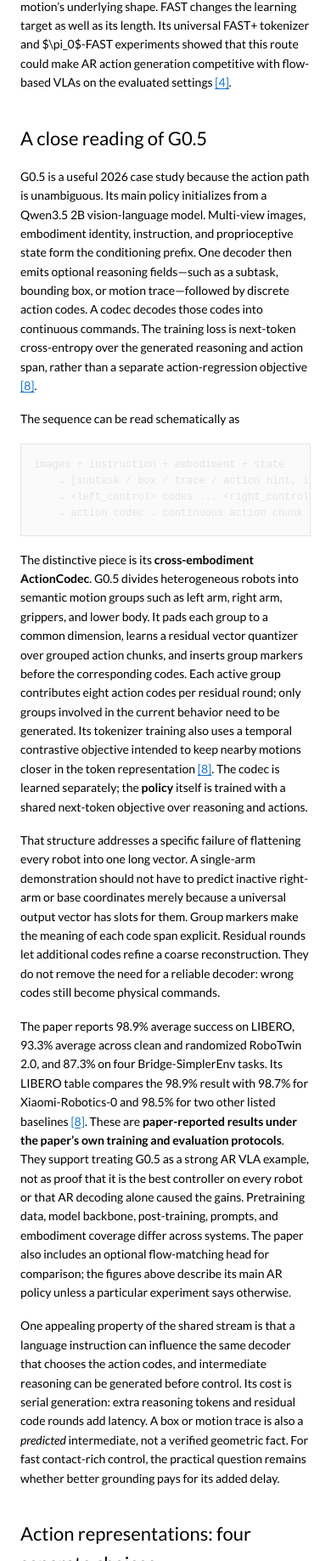
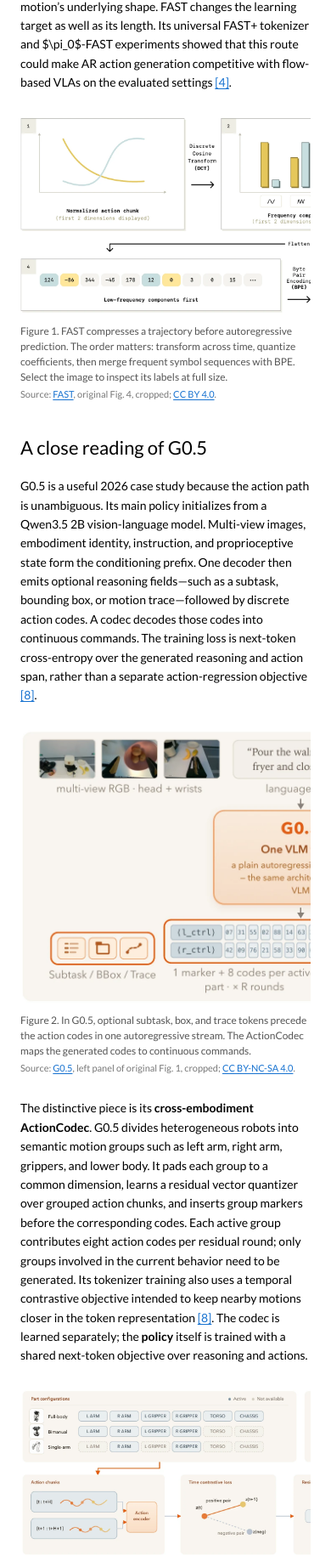
Before and after one commit to yanjun711/yanjun711.github.io, an Astro site: page /blog/autoregressive-vla-action-representations in a window 390 px wide. Shown: the part 3614-5451 px from the top of the page at 85% size. Built offline with nearby package versions, Linux system fonts and the light colour scheme; Astro itself is replaced by a stand-in of ours; some packages are replaced by stand-ins of ours.

Commit message:
Add source-credited VLA paper figures

```diff
--- a/src/content/blog/autoregressive-vla-action-representations.md
+++ b/src/content/blog/autoregressive-vla-action-representations.md
@@ -41,24 +41,36 @@ The pressure that drove compression is easy to see. For an illustrative $H=16$ s
 
 FAST's concrete pipeline first normalizes action dimensions, applies a discrete cosine transform (DCT) along time, quantizes the coefficients, flattens them, and uses BPE to compress the resulting sequence. Smooth trajectories often concentrate information in lower temporal frequencies. The paper argues that predicting every nearly identical high-rate sample can reward copying the preceding token rather than learning the motion's underlying shape. FAST changes the learning target as well as its length. Its universal FAST+ tokenizer and $\pi_0$-FAST experiments showed that this route could make AR action generation competitive with flow-based VLAs on the evaluated settings [\[4\]](https://arxiv.org/abs/2501.09747v1).
 
+<figure class="figure-paper">
+  <a href="/images/blog/autoregressive-vla-action-representations/fast-tokenizer.webp" aria-label="Open the FAST tokenizer figure at full size">
+    <img src="/images/blog/autoregressive-vla-action-representations/fast-tokenizer.webp" alt="FAST converts a normalized action chunk into frequency coefficients with a DCT, quantizes them, flattens low-frequency coefficients first, then uses BPE to form a shorter sequence of action tokens." loading="lazy" decoding="async" width="2102" height="748" />
+  </a>
+  <figcaption>Figure 1. FAST compresses a trajectory before autoregressive prediction. The order matters: transform across time, quantize coefficients, then merge frequent symbol sequences with BPE. Select the image to inspect its labels at full size.<small class="figure-source">Source: <a href="https://arxiv.org/abs/2501.09747v1">FAST</a>, original Fig. 4, cropped; <a href="https://creativecommons.org/licenses/by/4.0/">CC BY 4.0</a>.</small></figcaption>
+</figure>
+
 ## A close reading of G0.5
 
 G0.5 is a useful 2026 case study because the action path is unambiguous. Its main policy initializes from a Qwen3.5 2B vision-language model. Multi-view images, embodiment identity, instruction, and proprioceptive state form the conditioning prefix. One decoder then emits optional reasoning fields—such as a subtask, bounding box, or motion trace—followed by discrete action codes. A codec decodes those codes into continuous commands. The training loss is next-token cross-entropy over the generated reasoning and action span, rather than a separate action-regression objective [\[8\]](https://arxiv.org/abs/2608.11739v1).
 
-The sequence can be read schematically as
-
-~~~text
-images + instruction + embodiment + state
-    → [subtask / box / trace / action hint, if requested]
-    → <left_control> codes ... <right_control> codes ...
-    → action codec → continuous action chunk
-~~~
+<figure class="figure-paper">
+  <a href="/images/blog/autoregressive-vla-action-representations/g05-stream.webp" aria-label="Open the G0.5 model diagram at full size">
+    <img src="/images/blog/autoregressive-vla-action-representations/g05-stream.webp" alt="G0.5 conditions one autoregressive VLM on multiview images, instruction, robot state and embodiment; it emits optional reasoning followed by body-part action codes, which an ActionCodec converts to continuous actions." loading="lazy" decoding="async" width="1344" height="660" />
+  </a>
+  <figcaption>Figure 2. In G0.5, optional subtask, box, and trace tokens precede the action codes in one autoregressive stream. The ActionCodec maps the generated codes to continuous commands.<small class="figure-source">Source: <a href="https://arxiv.org/abs/2608.11739v1">G0.5</a>, left panel of original Fig. 1, cropped; <a href="https://creativecommons.org/licenses/by-nc-sa/4.0/">CC BY-NC-SA 4.0</a>.</small></figcaption>
+</figure>
 
 The distinctive piece is its **cross-embodiment ActionCodec**. G0.5 divides heterogeneous robots into semantic motion groups such as left arm, right arm, grippers, and lower body. It pads each group to a common dimension, learns a residual vector quantizer over grouped action chunks, and inserts group markers before the corresponding codes. Each active group contributes eight action codes per residual round; only groups involved in the current behavior need to be generated. Its tokenizer training also uses a temporal contrastive objective intended to keep nearby motions closer in the token representation [\[8\]](https://arxiv.org/abs/2608.11739v1). The codec is learned separately; the **policy** itself is trained with a shared next-token objective over reasoning and actions.
 
+<figure class="figure-paper">
+  <a href="/images/blog/autoregressive-vla-action-representations/g05-codec.webp" aria-label="Open the G0.5 structured action tokenizer diagram at full size">
+    <img src="/images/blog/autoregressive-vla-action-representations/g05-codec.webp" alt="G0.5 identifies active robot body parts, encodes action chunks with a temporal contrastive objective and residual vector quantizer, then emits part-labeled codes that a decoder reconstructs as continuous motions." loading="lazy" decoding="async" width="2064" height="622" />
+  </a>
+  <figcaption>Figure 3. G0.5 keeps active body parts explicit and refines their action codes through residual quantization. Inactive groups do not require action tokens.<small class="figure-source">Source: <a href="https://arxiv.org/abs/2608.11739v1">G0.5</a>, original Fig. 3, cropped; <a href="https://creativecommons.org/licenses/by-nc-sa/4.0/">CC BY-NC-SA 4.0</a>.</small></figcaption>
+</figure>
+
 That structure addresses a specific failure of flattening every robot into one long vector. A single-arm demonstration should not have to predict inactive right-arm or base coordinates merely because a universal output vector has slots for them. Group markers make the meaning of each code span explicit. Residual rounds let additional codes refine a coarse reconstruction. They do not remove the need for a reliable decoder: wrong codes still become physical commands.
 
-The paper reports 98.9% average success on LIBERO, 93.3% average across clean and randomized RoboTwin 2.0, and 87.3% on four Bridge-SimplerEnv tasks. Its LIBERO table compares the 98.9% result with 98.7% for Xiaomi-Robotics-0 and 98.5% for two other listed baselines [\[8\]](https://arxiv.org/abs/2608.11739v1). These are **paper-reported results under the paper's own training and evaluation protocols**. They support treating G0.5 as a strong AR VLA example, not as proof that it is the best controller on every robot or that AR decoding alone caused the gains. Pretraining data, model backbone, post-training, prompts, and embodiment coverage differ across systems. The paper also includes an optional flow-matching head for comparison; the figures above describe its main AR policy unless a particular experiment says otherwise.
+The paper reports 98.9% average success on LIBERO, 93.3% average across clean and randomized RoboTwin 2.0, and 87.3% on four Bridge-SimplerEnv tasks. Its LIBERO table compares the 98.9% result with 98.7% for Xiaomi-Robotics-0 and 98.5% for two other listed baselines [\[8\]](https://arxiv.org/abs/2608.11739v1). These are **paper-reported results under the paper's own training and evaluation protocols**. They support treating G0.5 as a strong AR VLA example, not as proof that it is the best controller on every robot or that AR decoding alone caused the gains. Pretraining data, model backbone, post-training, prompts, and embodiment coverage differ across systems. The paper also includes an optional flow-matching head for comparison; the reported scores above describe its main AR policy unless a particular experiment says otherwise.
 
 One appealing property of the shared stream is that a language instruction can influence the same decoder that chooses the action codes, and intermediate reasoning can be generated before control. Its cost is serial generation: extra reasoning tokens and residual code rounds add latency. A box or motion trace is also a *predicted* intermediate, not a verified geometric fact. For fast contact-rich control, the practical question remains whether better grounding pays for its added delay.
 
--- a/src/styles/global.css
+++ b/src/styles/global.css
@@ -109,7 +109,11 @@ h1, h2, h3, p { margin: 0; }
 .prose figure.figure-plot img { max-width: 480px; }
 .prose figure.figure-plot figcaption { max-width: 480px; margin-inline: auto; }
 .prose figure.figure-mechanism img { max-width: 620px; }
+.prose figure.figure-paper > a { display: block; max-width: 760px; margin-inline: auto; }
+.prose figure.figure-paper img { display: block; max-width: 760px; }
+.prose figure.figure-paper figcaption { max-width: 760px; margin-inline: auto; }
 .prose figcaption { margin-top: 10px; font-size: 12px; line-height: 1.5; color: #555; }
+.prose figcaption .figure-source { display: block; margin-top: 3px; font-size: 11px; color: #777; }
 .prose .katex-display { max-width: 100%; overflow-x: auto; overflow-y: hidden; padding-block: 5px; }
 .prose .katex { font-size: 1.08em; }
 .prose #references + ol { margin-top: 14px; padding-left: 22px; font-size: 13px; line-height: 1.6; }
@@ -123,6 +127,8 @@ h1, h2, h3, p { margin: 0; }
 .not-found { min-height: 60vh; }
 .not-found a { display: inline-block; margin-top: 20px; }
 @media (max-width: 620px) {
+  .prose figure.figure-paper > a { overflow-x: auto; }
+  .prose figure.figure-paper img { width: 660px; max-width: none; }
   .intro { padding-top: 12px; }
   .intro p { font-size: 14px; }
   .content-section { margin-top: 25px; }
```
Also changed, not shown: public/images/blog/autoregressive-vla-action-representations/SOURCES.md (added, +9 -0 lines), public/images/blog/autoregressive-vla-action-representations/fast-tokenizer.webp (added), public/images/blog/autoregressive-vla-action-representations/g05-codec.webp (added), public/images/blog/autoregressive-vla-action-representations/g05-stream.webp (added).
